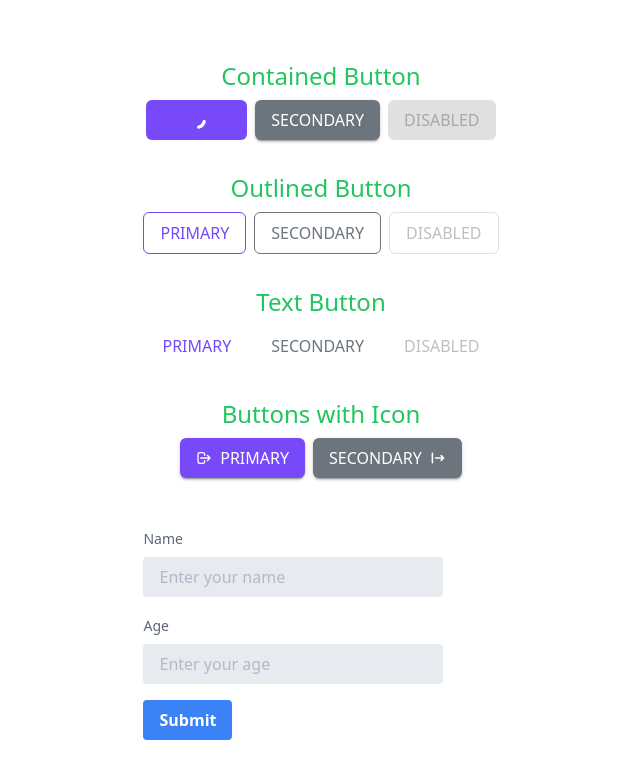
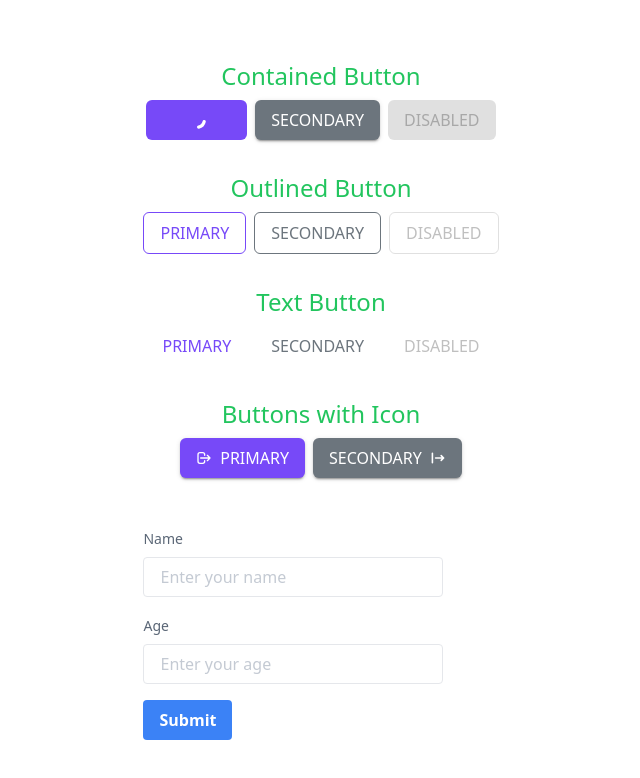
Before and after one commit to demolaemrick/my-react-components, a React (Create React App) app: page / in a window 1280 px wide. Shown: the top 778 px of the page, without its empty margins (319-959 px from the left). Built offline with nearby package versions, Linux system fonts and the light colour scheme.

Commit message:
work on input variants

```diff
--- a/src/stories/Inputs/Input/Input.tsx
+++ b/src/stories/Inputs/Input/Input.tsx
@@ -12,6 +12,7 @@ interface InputProps {
 	type: string;
 	placeholder: string;
 	size?: 'xs' | 'sm' | 'md' | 'lg';
+	variant?: 'outlined' | 'filled' | 'flushed' | 'unstyled';
 	className?: string;
 	register: UseFormReturn['register'];
 	errors?: FieldErrors;
@@ -22,6 +23,7 @@ const Input = ({
 	label,
 	type,
 	size = 'md',
+	variant = 'outlined',
 	placeholder,
 	className,
 	register,
@@ -37,14 +39,25 @@ const Input = ({
 				{...register(id, { required: true })}
 				className={twMerge(
 					clsx(
+						'w-full font-light text-gray-700  overflow-visible rounded select-none  placeholder:text-[#1C345442] placeholder:font-normal placeholder:text-base transition ease-in-out duration-200',
 						size && inputConfig[size],
-						'w-full border-none font-light text-gray-700 bg-[#1A38601A] rounded z-0 focus:shadow focus:outline-none focus:ring-primary placeholder:text-[#1C345442] placeholder:font-extralight placeholder:text-base',
+						{
+							'outline-primary': variant === 'outlined' || variant === 'filled',
+							'outline-none': variant === 'flushed' || variant === 'unstyled',
+							'border hover:border-gray-300': variant === 'outlined',
+							'bg-gray-100 shadow hover:bg-gray-200 focus:bg-transparent focus:shadow-none':
+								variant === 'filled',
+							'border-b px-0 rounded-none focus:border-b-2 focus:border-primary':
+								variant === 'flushed',
+							'': variant === 'unstyled',
+						},
+
 						className
 					)
 				)}
 			/>
 			{errors && errors[id] && (
-				<span className="text-xs text-danger">
+				<span className="text-xs text-danger select-none">
 					<>{errors[id]?.message}</>
 				</span>
 			)}
--- a/tailwind.config.js
+++ b/tailwind.config.js
@@ -47,6 +47,9 @@ module.exports = {
 				'mui-button-active':
 					'0px 5px 5px -3px rgb(0 0 0 / 20%), 0px 8px 10px 1px rgb(0 0 0 / 14%), 0px 3px 14px 2px rgb(0 0 0 / 12%)',
 			},
+			transitionProperty: {
+				outline: 'outline',
+			},
 			animation: {
 				ripple: 'ripple 600ms linear',
 			},
```
Also changed, not shown: 1 other file (tests, documents, lock files or other folders).
